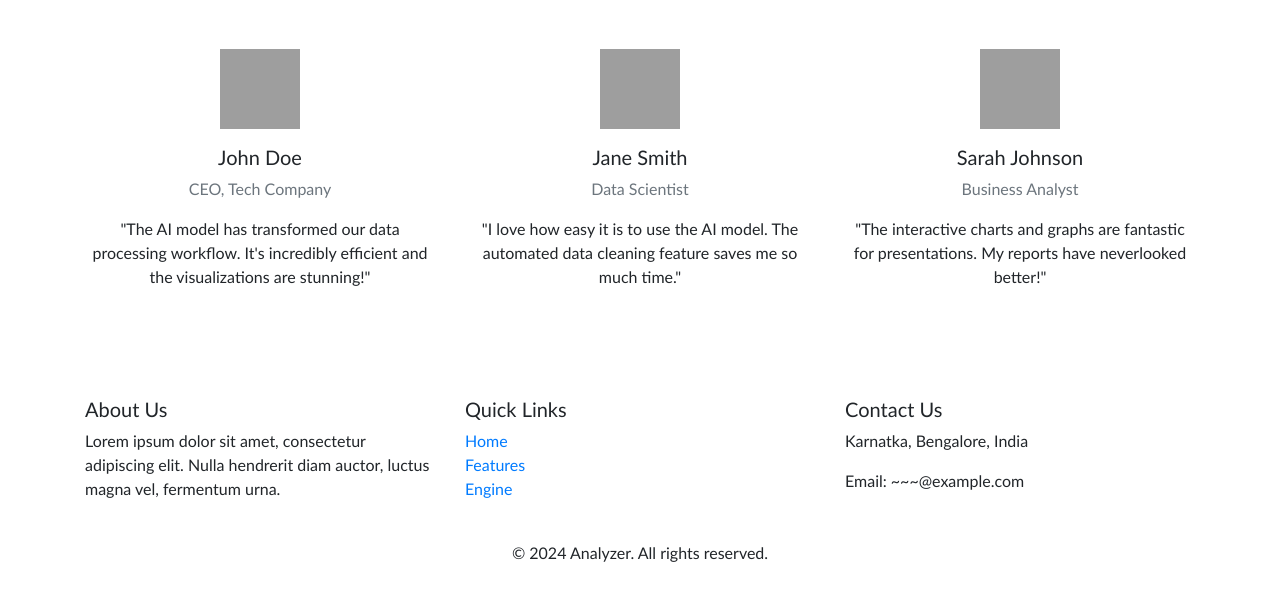
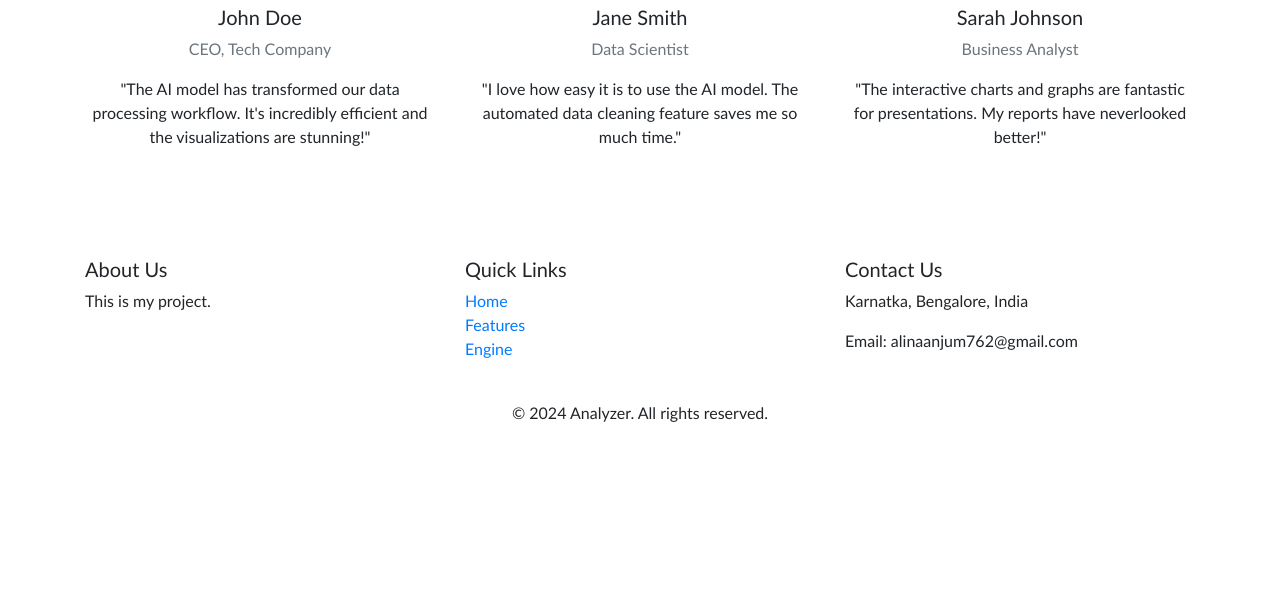
Before and after one commit to alina010000/analyzer, a Django app: page /features/ in a window 1280 px wide. Shown: the part 1045-1650 px from the top of the page. After the commit the page ends 1467 px from the top, so only its background shows below. Run offline with Django 4.2, Linux system fonts and the light colour scheme; some libraries are stand-ins or nearby versions; grey boxes are pictures that could not be loaded.

Commit message:
fixed some issues

```diff
--- a/aiengine/analyzer/templates/analyzer/features.html
+++ b/aiengine/analyzer/templates/analyzer/features.html
@@ -7,7 +7,7 @@
         <div class="row">
             <div class="col-md-4">
                 <div class="card feature-card">
-                    <img src="https://source.unsplash.com/400x300/?data,processing" class="card-img-top" alt="Feature 1">
+                    <img src="https://images.unsplash.com/photo-1531297484001-80022131f5a1?w=500&auto=format&fit=crop&q=60&ixlib=rb-4.0.3&ixid=M3wxMjA3fDB8MHxzZWFyY2h8Nnx8dGVjaG5vbG9neXxlbnwwfHwwfHx8MA%3D%3D" class="card-img-top" alt="Feature 1">
                     <div class="card-body">
                         <h5 class="card-title">Data Processing</h5>
                         <p class="card-text">Utilize advanced algorithms for efficient data processing.</p>
@@ -16,7 +16,7 @@
             </div>
             <div class="col-md-4">
                 <div class="card feature-card">
-                    <img src="https://source.unsplash.com/400x300/?visualization,chart" class="card-img-top" alt="Feature 2">
+                    <img src="https://images.unsplash.com/photo-1518770660439-4636190af475?w=500&auto=format&fit=crop&q=60&ixlib=rb-4.0.3&ixid=M3wxMjA3fDB8MHxzZWFyY2h8NHx8dGVjaG5vbG9neXxlbnwwfHwwfHx8MA%3D%3D" class="card-img-top" alt="Feature 2">
                     <div class="card-body">
                         <h5 class="card-title">Data Visualization</h5>
                         <p class="card-text">Transform data into insightful visualizations.</p>
@@ -25,7 +25,7 @@
             </div>
             <div class="col-md-4">
                 <div class="card feature-card">
-                    <img src="https://source.unsplash.com/400x300/?tech" class="card-img-top" alt="Feature 3">
+                    <img src="https://images.unsplash.com/photo-1488590528505-98d2b5aba04b?w=500&auto=format&fit=crop&q=60&ixlib=rb-4.0.3&ixid=M3wxMjA3fDB8MHxzZWFyY2h8M3x8dGVjaG5vbG9neXxlbnwwfHwwfHx8MA%3D%3D" class="card-img-top" alt="Feature 3">
                     <div class="card-body">
                         <h5 class="card-title">AI Integration</h5>
                         <p class="card-text">Leverage AI models to enhance data analysis capabilities.</p>
@@ -40,7 +40,7 @@
             <h2>AI Model for Data Processing & Visualization</h2>
             <div class="row">
                 <div class="col-md-6">
-                    <img src="https://source.unsplash.com/600x400/?csv,data" class="img-fluid" alt="CSV Data">
+                    <img src="https://images.unsplash.com/photo-1488590528505-98d2b5aba04b?w=500&auto=format&fit=crop&q=60&ixlib=rb-4.0.3&ixid=M3wxMjA3fDB8MHxzZWFyY2h8M3x8dGVjaG5vbG9neXxlbnwwfHwwfHx8MA%3D%3D" class="img-fluid" alt="CSV Data">
                 </div>
                 <div class="col-md-6">
                     <p>Our AI model is designed to process and visualize CSV data files efficiently. It uses state-of-the-art machine learning algorithms to identify patterns and trends in the data, providing you with clear and actionable insights.</p>
@@ -61,7 +61,7 @@
             <div class="row">
                 <div class="col-md-4">
                     <div class="testimonial-card text-center">
-                        <img src="https://source.unsplash.com/80x80/?person" alt="User 1">
+
                         <h5 class="mt-3">John Doe</h5>
                         <p class="text-muted">CEO, Tech Company</p>
                         <p>"The AI model has transformed our data processing workflow. It's incredibly efficient and the visualizations are stunning!"</p>
@@ -69,7 +69,7 @@
                 </div>
                 <div class="col-md-4">
                     <div class="testimonial-card text-center">
-                        <img src="https://source.unsplash.com/80x80/?woman" alt="User 2">
+
                         <h5 class="mt-3">Jane Smith</h5>
                         <p class="text-muted">Data Scientist</p>
                         <p>"I love how easy it is to use the AI model. The automated data cleaning feature saves me so much time."</p>
@@ -77,7 +77,7 @@
                 </div>
                 <div class="col-md-4">
                     <div class="testimonial-card text-center">
-                        <img src="https://source.unsplash.com/80x80/?professional" alt="User 3">
+
                         <h5 class="mt-3">Sarah Johnson</h5>
                         <p class="text-muted">Business Analyst</p>
                         <p>"The interactive charts and graphs are fantastic for presentations. My reports have neverlooked better!"</p>
--- a/aiengine/templates/base.html
+++ b/aiengine/templates/base.html
@@ -61,7 +61,7 @@
         <div class="row">
             <div class="col-md-4 mb-4">
                 <h5>About Us</h5>
-                <p>Lorem ipsum dolor sit amet, consectetur adipiscing elit. Nulla hendrerit diam auctor, luctus magna vel, fermentum urna.</p>
+                <p>This is my project.</p>
             </div>
             <div class="col-md-4 mb-4">
                 <h5>Quick Links</h5>
@@ -74,7 +74,7 @@
             <div class="col-md-4 mb-4">
                 <h5>Contact Us</h5>
                 <p>Karnatka, Bengalore, India</p>
-                <p>Email: ~~~@example.com</p>
+                <p>Email: alinaanjum762@gmail.com</p>
 
             </div>
         </div>
```
Also changed, not shown: aiengine/db.sqlite3.
